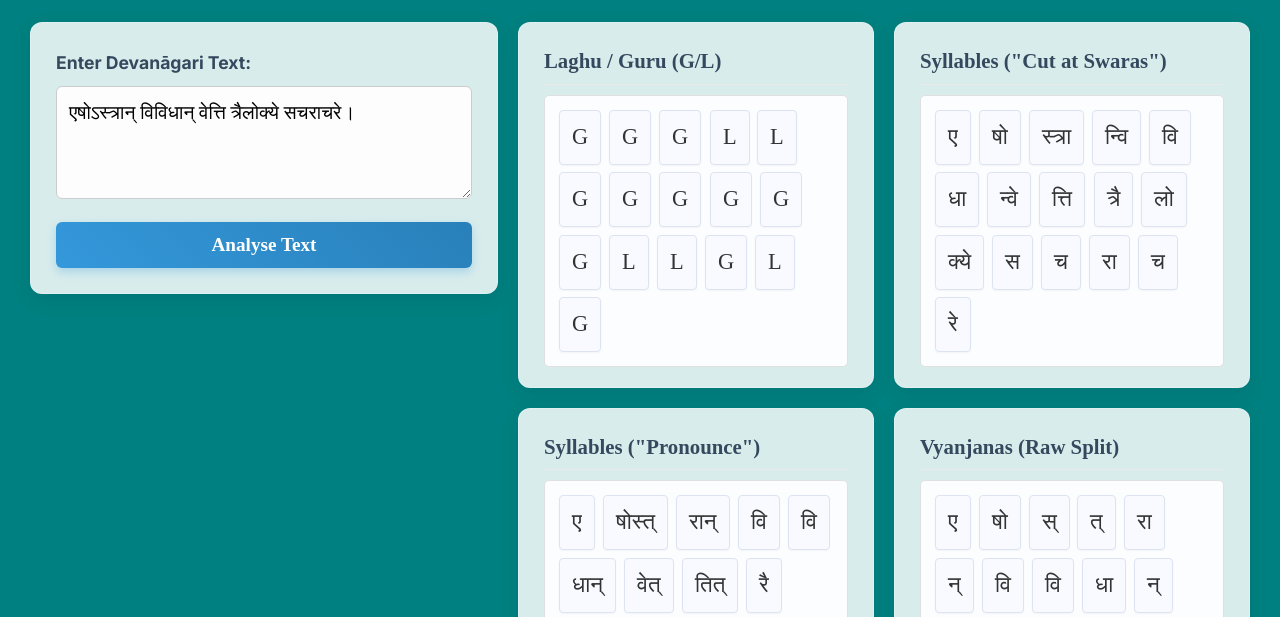
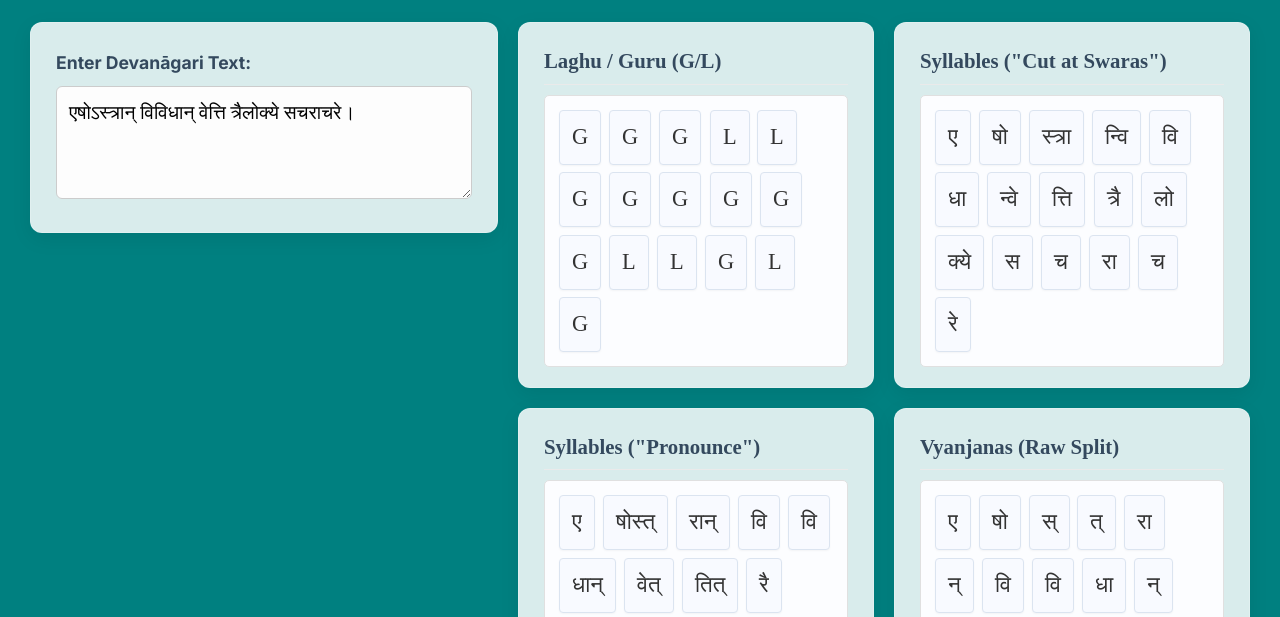
Before and after one commit to sanskrit-dev/varnamala, a plain HTML site: page index.html in a window 1280 px wide. Shown: the part 128-745 px from the top of the page. Drawn offline with Linux system fonts and the light colour scheme.

Commit message:
no submit button

```diff
--- a/index.html
+++ b/index.html
@@ -313,7 +313,7 @@
             <div class="input-section">
                 <label for="inputText">Enter Devanāgari Text:</label>
                 <textarea id="inputText" rows="3" placeholder="e.g., एषोऽस्त्रान् विविधान् वेत्ति ...">एषोऽस्त्रान् विविधान् वेत्ति त्रैलोक्ये सचराचरे।</textarea>
-                <button id="processButton">Analyse Text</button>
+                <!-- <button id="processButton">Analyse Text</button> -->
             </div>
 
             <div id="results" class="results-section">
@@ -536,7 +536,7 @@
             });
 
             // --- Existing Syllabizer Logic ---
-            const button = document.getElementById('processButton');
+            // const button = document.getElementById('processButton');
             const input = document.getElementById('inputText');
             const out_lg = document.getElementById('output-lg');
             const out_graphemes = document.getElementById('output-graphemes');
@@ -593,7 +593,7 @@
             }
 
             // Add event listeners
-            button.addEventListener('click', processText);
+            // button.addEventListener('click', processText);
 
             // Also process text on input change for a dynamic feel
             input.addEventListener('input', processText);
```
